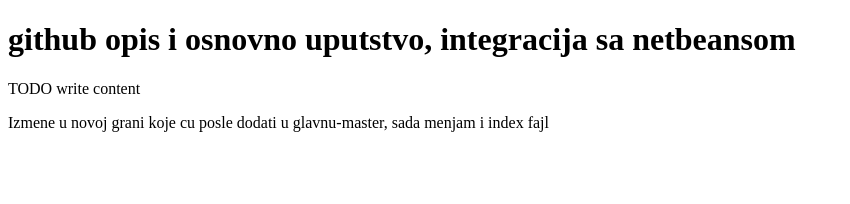
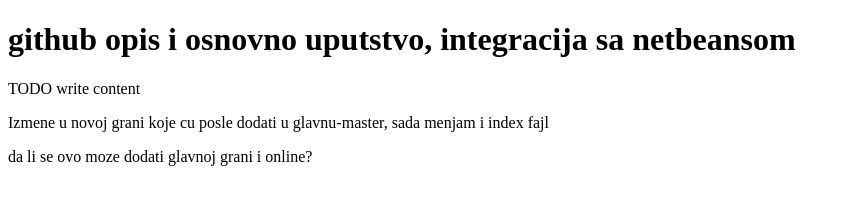
Before and after one commit to zr23/helloworld, a website: page public_html/index.html in a window 1280 px wide. Shown: the whole page, without its empty margins (0-850 px from the left). Drawn offline with Linux system fonts and the light colour scheme.

Commit message:
izmena indexa u trecoj grani

```diff
--- a/public_html/index.html
+++ b/public_html/index.html
@@ -14,5 +14,6 @@
         <h1> github opis i osnovno uputstvo, integracija sa netbeansom</h1>
         <div>TODO write content</div>
         <p>Izmene u novoj grani koje cu posle dodati u glavnu-master, sada menjam i  index fajl</p>
+        <p>da li se ovo moze dodati glavnoj grani i online?</p>
     </body>
 </html>
```
